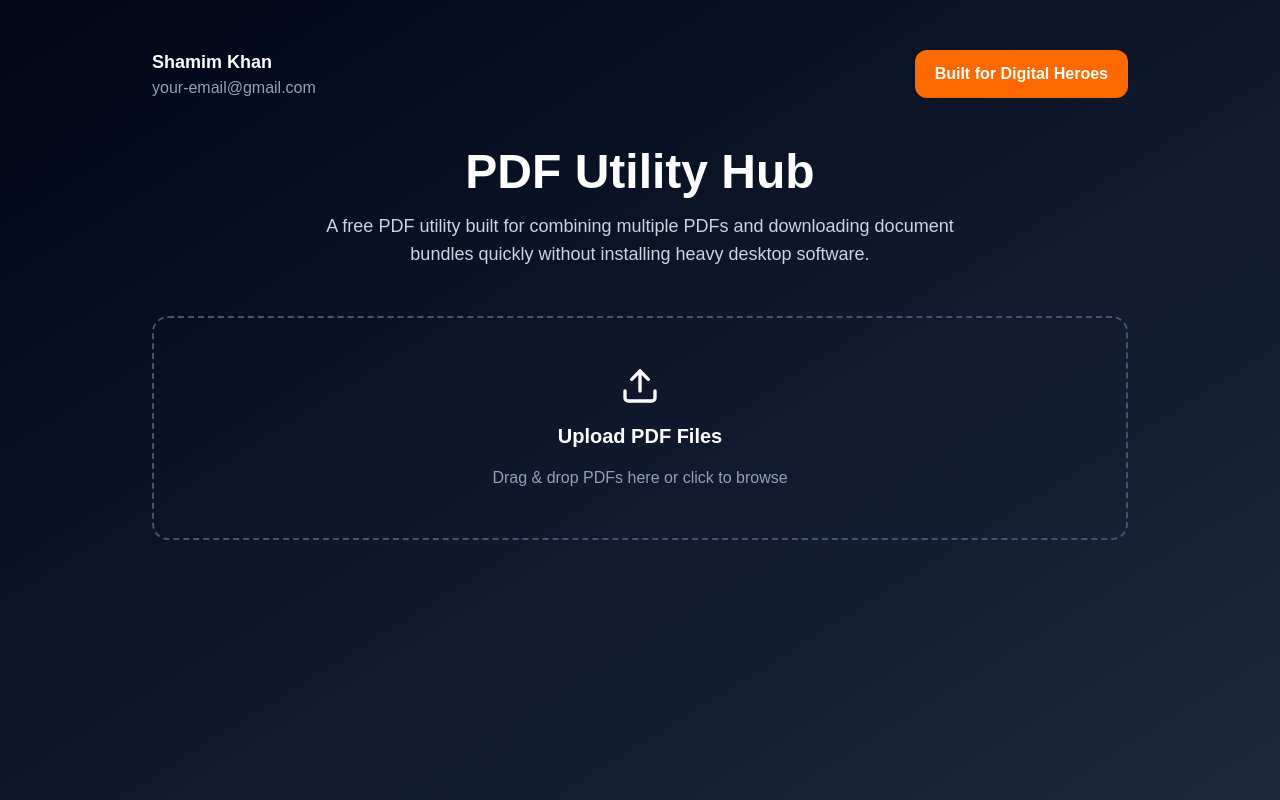
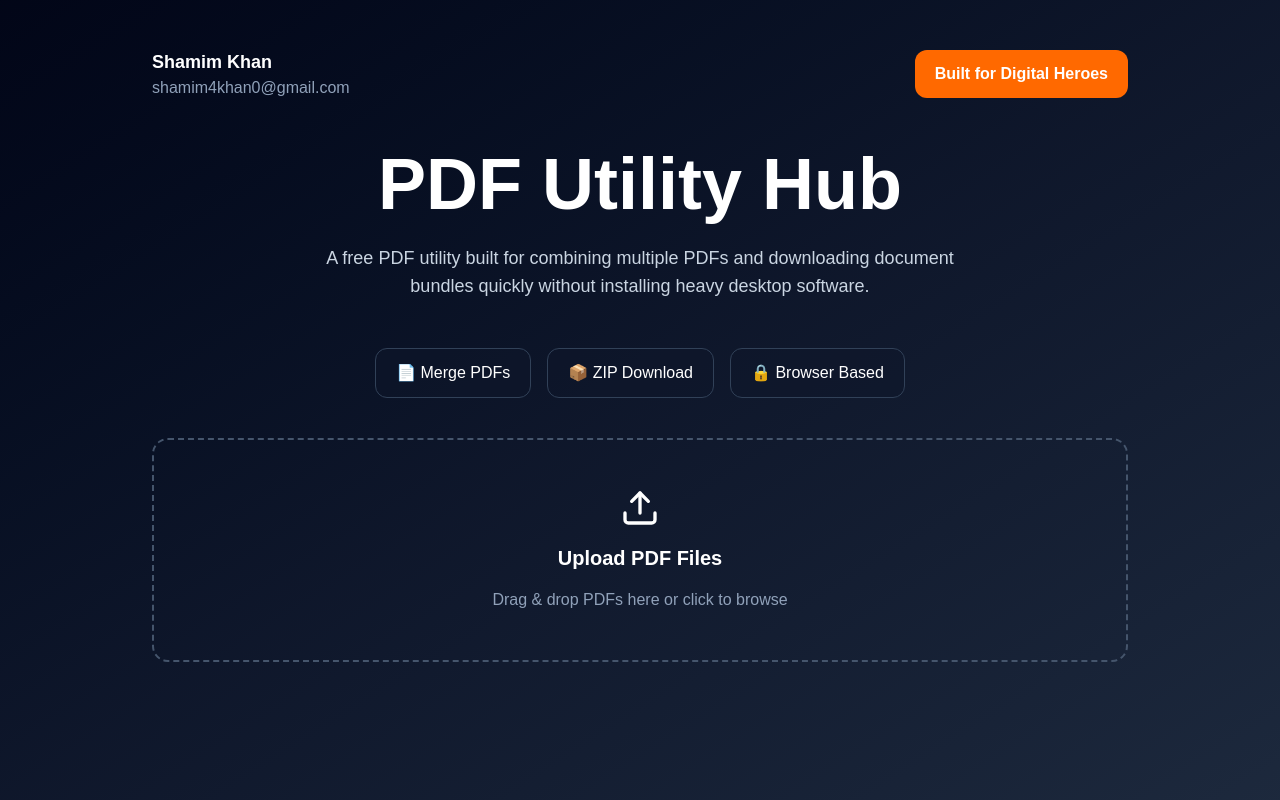
Before and after one commit to Shamimkhan1406/pdf-utility-hub, a Next.js app: page / in a window 1280 px wide. Built offline with nearby package versions, Linux system fonts and the light colour scheme.

Commit message:
Improve landing page project metadata and readme added

```diff
--- a/app/layout.tsx
+++ b/app/layout.tsx
@@ -13,8 +13,8 @@ const geistMono = Geist_Mono({
 });
 
 export const metadata: Metadata = {
-  title: "Create Next App",
-  description: "Generated by create next app",
+  title: "PDF Utility Hub",
+  description: "Merge PDFs and download ZIP bundles instantly.",
 };
 
 export default function RootLayout({
--- a/app/page.tsx
+++ b/app/page.tsx
@@ -84,7 +84,7 @@ export default function Home() {
             </h2>
 
             <p className="text-slate-400">
-      your-email@gmail.com
+              shamim4khan0@gmail.com
             </p>
           </div>
 
@@ -100,7 +100,7 @@ export default function Home() {
         </header>
 
         <div className="text-center mb-12">
-          <h1 className="text-5xl font-bold mb-4">
+          <h1 className="text-6xl md:text-7xl font-bold mb-6">
             PDF Utility Hub
           </h1>
 
@@ -109,6 +109,22 @@ export default function Home() {
             downloading document bundles quickly without installing
             heavy desktop software.
           </p>
+        </div>
+
+        <div className="flex flex-wrap justify-center gap-4 mb-10">
+
+          <div className="bg-slate-900/50 border border-slate-700 px-5 py-3 rounded-xl">
+            📄 Merge PDFs
+          </div>
+
+          <div className="bg-slate-900/50 border border-slate-700 px-5 py-3 rounded-xl">
+            📦 ZIP Download
+          </div>
+
+          <div className="bg-slate-900/50 border border-slate-700 px-5 py-3 rounded-xl">
+            🔒 Browser Based
+          </div>
+
         </div>
 
         <FileUploader onFilesAdded={handleFilesAdded} />
```
Also changed, not shown: 1 other file (tests, documents, lock files or other folders). Lines whose indentation alone changed are shown as unchanged.
